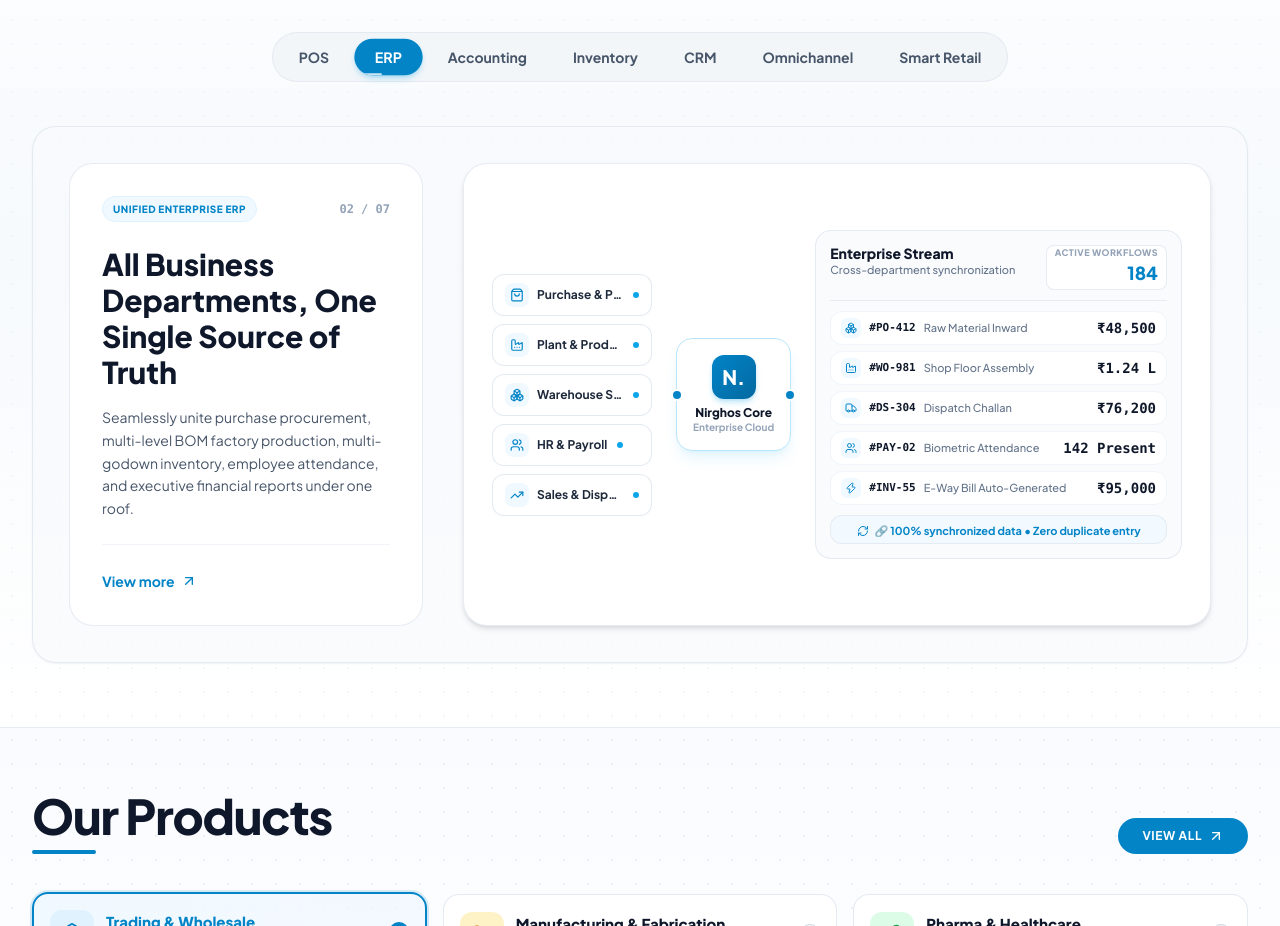
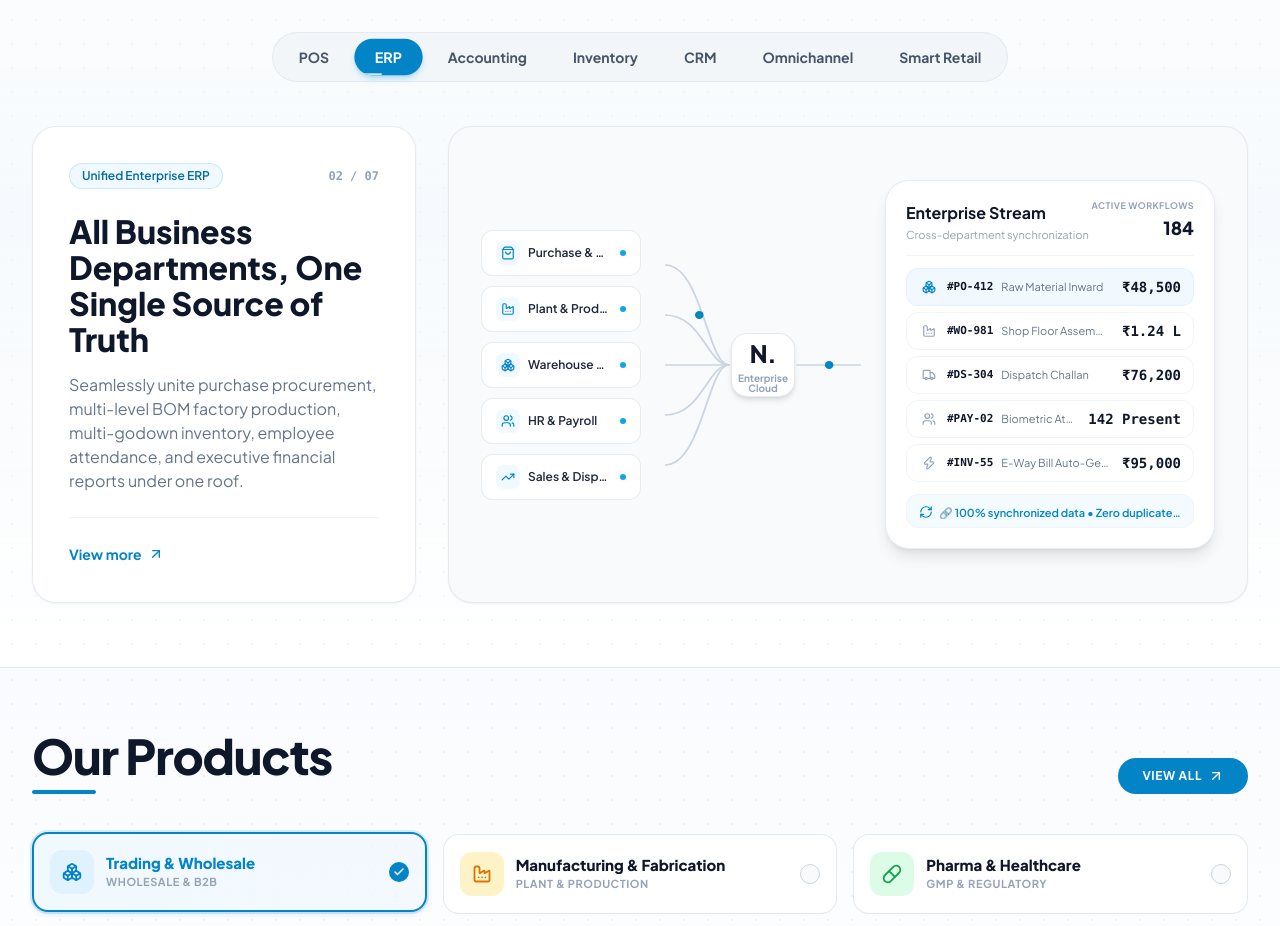
Before and after one commit to bhardakuldip0107-cell/nirghos-erp, a React (Vite) app: page / in a window 1280 px wide. Shown: the part 1600-2526 px from the top of the page. Built offline with nearby package versions, Linux system fonts and the light colour scheme.

Commit message:
fix(home): refactor innovative solutions showcase into side-by-side cards with curved connectors and ensure All orders table never clips

```diff
--- a/src/pages/Home/Home.jsx
+++ b/src/pages/Home/Home.jsx
@@ -1561,30 +1561,28 @@ export const Home = () => {
             </div>
           </div>
 
-          {/* Interactive Split Showcase Card (Auto-changes every 5s, pauses on mouse hover) */}
+          {/* Interactive Split Showcase (Side-by-Side Matching Target Design) */}
           <div
             onMouseEnter={() => setIsSolutionHovered(true)}
             onMouseLeave={() => setIsSolutionHovered(false)}
-            className="bg-slate-50/70 border border-slate-200/90 rounded-3xl p-5 sm:p-7 lg:p-9 shadow-sm relative overflow-hidden transition-all duration-300"
-          >
-            <div className="grid grid-cols-1 xl:grid-cols-12 gap-6 lg:gap-8 xl:gap-10 items-stretch">
-
-              {/* Left Column: Solution Details */}
+            className="grid grid-cols-1 lg:grid-cols-12 gap-6 lg:gap-8 items-stretch"
+          >
+            {/* Left Column: Solution Details Card */}
             <div
               key={`sol-left-${activeSolutionTab}`}
-                className="xl:col-span-4 bg-white rounded-2xl sm:rounded-3xl p-6 sm:p-8 border border-slate-200/80 shadow-2xs flex flex-col justify-between min-h-[360px] animate-in fade-in duration-300"
+              className="lg:col-span-4 xl:col-span-4 bg-white rounded-3xl p-6 sm:p-8 lg:p-9 border border-slate-200/80 shadow-sm flex flex-col justify-between min-h-[380px] animate-in fade-in duration-300"
             >
               <div>
                 <div className="flex items-center justify-between text-xs font-semibold text-slate-400 mb-6">
-                    <span className="text-[10px] font-black uppercase tracking-wider text-sky-600 bg-sky-50 px-2.5 py-1 rounded-full border border-sky-100">
+                  <span className="text-xs font-semibold text-sky-700 bg-sky-50 px-3 py-1 rounded-full border border-sky-200/70 inline-flex items-center">
                     {currentSolution.badge}
                   </span>
-                    <span className="font-mono text-slate-400 font-bold">{currentSolution.step}</span>
-                  </div>
-                  <h3 className="text-2xl sm:text-3xl font-black text-slate-900 leading-tight">
+                  <span className="font-mono text-slate-400 font-bold text-xs">{currentSolution.step}</span>
+                </div>
+                <h3 className="text-2xl sm:text-3xl lg:text-[32px] font-black text-slate-900 leading-tight">
                   {currentSolution.heading}
                 </h3>
-                  <p className="text-slate-600 text-sm leading-relaxed mt-4">
+                <p className="text-slate-500 text-sm sm:text-base leading-relaxed mt-4">
                   {currentSolution.desc}
                 </p>
               </div>
@@ -1603,18 +1601,18 @@ export const Home = () => {
             {/* Right Column: Live Hub & Queue Architecture Diagram */}
             <div
               key={`sol-right-${activeSolutionTab}`}
-                className="xl:col-span-8 bg-white rounded-2xl sm:rounded-3xl p-4 sm:p-6 lg:p-7 border border-slate-200/80 shadow-md relative flex flex-col justify-center animate-in fade-in duration-300"
-              >
-                <div className="flex flex-col lg:flex-row items-center justify-between gap-4 lg:gap-5 xl:gap-6">
-
-                  {/* Left Column: 5 Source Channels */}
-                  <div className="flex flex-col gap-2 w-full lg:w-auto shrink-0">
+              className="lg:col-span-8 xl:col-span-8 bg-[#f8fafc] rounded-3xl p-5 sm:p-7 lg:p-8 border border-slate-200/80 shadow-sm relative flex flex-col justify-center animate-in fade-in duration-300"
+            >
+              <div className="flex flex-col md:flex-row items-center justify-between gap-4 md:gap-2 lg:gap-4 relative">
+
+                {/* Left: 5 Source Channels */}
+                <div className="flex flex-col gap-2.5 w-full md:w-36 lg:w-40 shrink-0 z-10">
                   {currentSolution.diagram.sources.map((src, idx) => {
                     const SrcIcon = src.icon;
                     return (
                       <div
                         key={idx}
-                          className="bg-white rounded-xl px-3 py-2 border border-slate-200/90 shadow-2xs flex items-center justify-between lg:justify-start gap-2.5 text-xs font-bold text-slate-800 hover:border-sky-300 transition-colors w-full lg:w-36 xl:w-40"
+                        className="bg-white rounded-xl px-3.5 py-2.5 border border-slate-200/80 shadow-2xs flex items-center justify-between gap-2 text-xs font-semibold text-slate-800 hover:border-sky-300 transition-colors w-full"
                       >
                         <div className="flex items-center gap-2 min-w-0">
                           <div className="w-6 h-6 rounded-lg bg-sky-50 text-[#0284c7] flex items-center justify-center shrink-0">
@@ -1622,43 +1620,70 @@ export const Home = () => {
                           </div>
                           <span className="truncate">{src.label}</span>
                         </div>
-                          <span className="w-1.5 h-1.5 rounded-full bg-sky-500 shrink-0 hidden lg:block"></span>
+                        <span className="w-1.5 h-1.5 rounded-full bg-sky-500 shrink-0 hidden md:block"></span>
                       </div>
                     );
                   })}
                 </div>
 
-                  {/* Center: Nirghos Hub Node */}
-                  <div className="flex flex-col items-center justify-center shrink-0 py-2 lg:py-0">
-                    <div className="relative bg-white rounded-2xl p-3.5 sm:p-4 border border-sky-200 shadow-lg shadow-sky-500/10 flex flex-col items-center justify-center text-center min-w-[90px]">
-                      <div className="w-11 h-11 rounded-xl bg-gradient-to-br from-[#0284c7] to-[#0369a1] text-white flex items-center justify-center font-black text-xl shadow-md shadow-sky-500/25">
-                        N.
-                      </div>
-                      <span className="text-xs font-black text-slate-900 mt-1.5">{currentSolution.diagram.hubName}</span>
-                      <span className="text-[10px] text-slate-400 font-bold leading-tight">{currentSolution.diagram.hubSub}</span>
-
-                      {/* Glowing Pulse Rings */}
-                      <span className="absolute -left-1.5 top-1/2 -translate-y-1/2 w-3 h-3 rounded-full bg-[#0284c7] border-2 border-white shadow-xs"></span>
-                      <span className="absolute -right-1.5 top-1/2 -translate-y-1/2 w-3 h-3 rounded-full bg-[#0284c7] border-2 border-white shadow-xs"></span>
-                    </div>
-                  </div>
-
-                  {/* Right Column: Unified Queue Orders Card */}
-                  <div className="w-full lg:flex-1 bg-slate-50/70 rounded-2xl border border-slate-200/90 shadow-2xs p-3.5 sm:p-4.5 min-w-0">
-                    <div className="flex items-start justify-between pb-2.5 border-b border-slate-200/80 mb-2.5 gap-2">
+                {/* Center: Connectors & Nirghos Hub Node */}
+                <div className="hidden md:flex flex-1 items-center justify-center relative h-[250px] min-w-[100px] max-w-[200px] mx-1 lg:mx-2">
+                  {/* SVG Connecting Curves */}
+                  <svg
+                    className="absolute inset-0 w-full h-full pointer-events-none"
+                    viewBox="0 0 160 220"
+                    preserveAspectRatio="none"
+                  >
+                    {/* 5 curves from channels to hub (hub center is at x=80, y=110; hub left is x=52) */}
+                    <path d="M 0 22 C 30 22, 35 110, 52 110" stroke="#cbd5e1" strokeWidth="1.5" fill="none" strokeLinecap="round" />
+                    <path d="M 0 66 C 30 66, 35 110, 52 110" stroke="#cbd5e1" strokeWidth="1.5" fill="none" strokeLinecap="round" />
+                    <path d="M 0 110 L 52 110" stroke="#cbd5e1" strokeWidth="1.5" fill="none" strokeLinecap="round" />
+                    <path d="M 0 154 C 30 154, 35 110, 52 110" stroke="#cbd5e1" strokeWidth="1.5" fill="none" strokeLinecap="round" />
+                    <path d="M 0 198 C 30 198, 35 110, 52 110" stroke="#cbd5e1" strokeWidth="1.5" fill="none" strokeLinecap="round" />
+
+                    {/* Blue node on Website channel curve */}
+                    <circle cx="28" cy="66" r="3.5" fill="#0284c7" />
+
+                    {/* Connecting line from Hub right (x=108) to Orders card left (x=160) */}
+                    <path d="M 108 110 L 160 110" stroke="#cbd5e1" strokeWidth="1.5" fill="none" strokeLinecap="round" />
+
+                    {/* Glowing pulse dot on dispatch line */}
+                    <circle cx="134" cy="110" r="3.5" fill="#0284c7" />
+                  </svg>
+
+                  {/* Hub Card */}
+                  <div className="relative z-10 bg-white rounded-2xl p-3 border border-slate-200/90 shadow-md flex flex-col items-center justify-center text-center w-16 h-16 lg:w-18 lg:h-18">
+                    <span className="text-xl sm:text-2xl font-black text-slate-900 tracking-tight leading-none">N.</span>
+                    <span className="text-[10px] text-slate-400 font-bold mt-1 leading-none">
+                      {currentSolution.diagram.hubSub || 'Nirghos'}
+                    </span>
+                  </div>
+                </div>
+
+                {/* Mobile-only connector badge between channels and card */}
+                <div className="md:hidden flex items-center justify-center py-2">
+                  <div className="bg-white rounded-xl px-4 py-1.5 border border-slate-200 shadow-xs flex items-center gap-2">
+                    <span className="text-xs font-black text-slate-900">N. Nirghos</span>
+                    <span className="text-[10px] text-sky-600 font-bold bg-sky-50 px-2 py-0.5 rounded-full">Unified</span>
+                  </div>
+                </div>
+
+                {/* Right: Unified Queue Orders Card */}
+                <div className="w-full md:w-[280px] lg:w-[310px] xl:w-[330px] shrink-0 bg-white rounded-2xl sm:rounded-3xl shadow-lg border border-slate-200/80 p-4 sm:p-5 z-10">
+                  <div className="flex items-start justify-between pb-3 border-b border-slate-100 mb-3">
                     <div className="min-w-0">
-                        <h4 className="text-sm font-black text-slate-900 leading-tight truncate">
+                      <h4 className="text-sm sm:text-base font-bold text-slate-900 leading-tight truncate">
                         {currentSolution.diagram.orderCard.title}
                       </h4>
-                        <p className="text-[11px] text-slate-500 font-medium truncate">
+                      <p className="text-[11px] text-slate-400 font-normal truncate mt-0.5">
                         {currentSolution.diagram.orderCard.subtitle}
                       </p>
                     </div>
-                      <div className="text-right shrink-0 bg-white px-2 py-0.5 rounded-lg border border-slate-200/80 shadow-2xs">
-                        <span className="text-[8px] sm:text-[9px] font-black uppercase text-slate-400 block tracking-wider leading-none mb-0.5">
+                    <div className="text-right shrink-0">
+                      <span className="text-[9px] font-bold text-slate-400 uppercase tracking-wider block leading-none">
                         {currentSolution.diagram.orderCard.statLabel}
                       </span>
-                        <span className="text-base sm:text-lg font-black text-[#0284c7] leading-none">
+                      <span className="text-base sm:text-lg font-black text-slate-900 block leading-tight mt-1">
                         {currentSolution.diagram.orderCard.statValue}
                       </span>
                     </div>
@@ -1668,19 +1693,26 @@ export const Home = () => {
                   <div className="space-y-1.5">
                     {currentSolution.diagram.orderCard.rows.map((row, idx) => {
                       const RowIcon = row.icon;
+                      const isFirst = idx === 0;
                       return (
                         <div
                           key={idx}
-                            className="flex items-center justify-between text-xs py-1.5 px-2.5 rounded-xl bg-white border border-slate-100 shadow-2xs hover:border-sky-200 transition-colors gap-2"
+                          className={`flex items-center justify-between text-xs py-2 px-3 rounded-xl transition-colors gap-2 ${
+                            isFirst
+                              ? 'bg-sky-50/90 border border-sky-100/90 text-sky-950 shadow-2xs'
+                              : 'bg-white hover:bg-slate-50/80 border border-slate-100 text-slate-800'
+                          }`}
                         >
                           <div className="flex items-center gap-2 min-w-0 flex-1">
-                              <div className="w-5 h-5 rounded-md bg-sky-50 text-[#0284c7] flex items-center justify-center shrink-0">
-                                <RowIcon className="w-3 h-3" />
+                            <div className={`w-5 h-5 rounded-md flex items-center justify-center shrink-0 ${
+                              isFirst ? 'text-[#0284c7]' : 'text-slate-400'
+                            }`}>
+                              <RowIcon className="w-3.5 h-3.5" />
                             </div>
                             <span className="font-mono font-bold text-slate-900 text-[11px] shrink-0">{row.id}</span>
-                              <span className="text-[10px] sm:text-[11px] text-slate-500 font-medium truncate">{row.source}</span>
-                            </div>
-                            <span className="font-black text-slate-900 text-xs sm:text-sm shrink-0 whitespace-nowrap pl-1 font-mono">
+                            <span className="text-[10px] sm:text-[11px] text-slate-500 font-normal truncate">{row.source}</span>
+                          </div>
+                          <span className="font-bold text-slate-900 text-xs sm:text-sm shrink-0 whitespace-nowrap pl-1 font-mono">
                             {row.amount}
                           </span>
                         </div>
@@ -1689,8 +1721,8 @@ export const Home = () => {
                   </div>
 
                   {/* Bottom Status Sync Pill */}
-                    <div className="mt-2.5 pt-2 border-t border-slate-200/80 flex items-center justify-center gap-1.5 text-[10px] sm:text-[11px] font-bold text-[#0284c7] bg-sky-50/80 py-1.5 px-2.5 rounded-xl border border-sky-100">
-                      <RefreshCw className="w-3 h-3 shrink-0" />
+                  <div className="mt-3 pt-2.5 border-t border-slate-100 flex items-center justify-center gap-1.5 text-[10px] sm:text-[11px] font-semibold text-[#0284c7] bg-sky-50/70 py-2 px-3 rounded-xl border border-sky-100/70">
+                    <RefreshCw className="w-3.5 h-3.5 shrink-0" />
                     <span className="text-center leading-tight truncate">{currentSolution.diagram.orderCard.bottomText}</span>
                   </div>
                 </div>
@@ -1698,7 +1730,6 @@ export const Home = () => {
               </div>
             </div>
 
-            </div>
           </div>
 
         </div>
```
Lines whose indentation alone changed are shown as unchanged.
